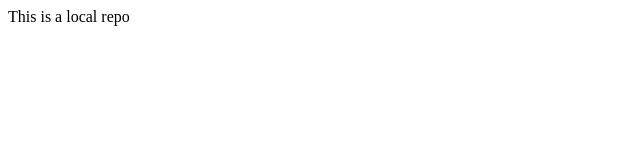
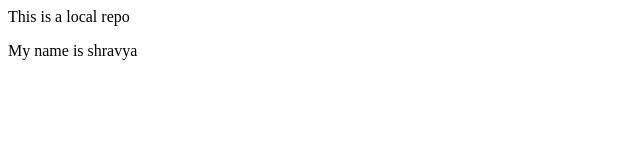
Before and after one commit to shravyashetty714/new_local, a plain HTML site: page index.html in a window 1280 px wide. Shown: the whole page, without its empty margins (0-640 px from the left). Drawn offline with Linux system fonts and the light colour scheme.

Commit message:
Added my name

```diff
--- a/index.html
+++ b/index.html
@@ -1 +1,2 @@
 <p>This is a local repo</p>
+<p>My name is shravya</p>
```
